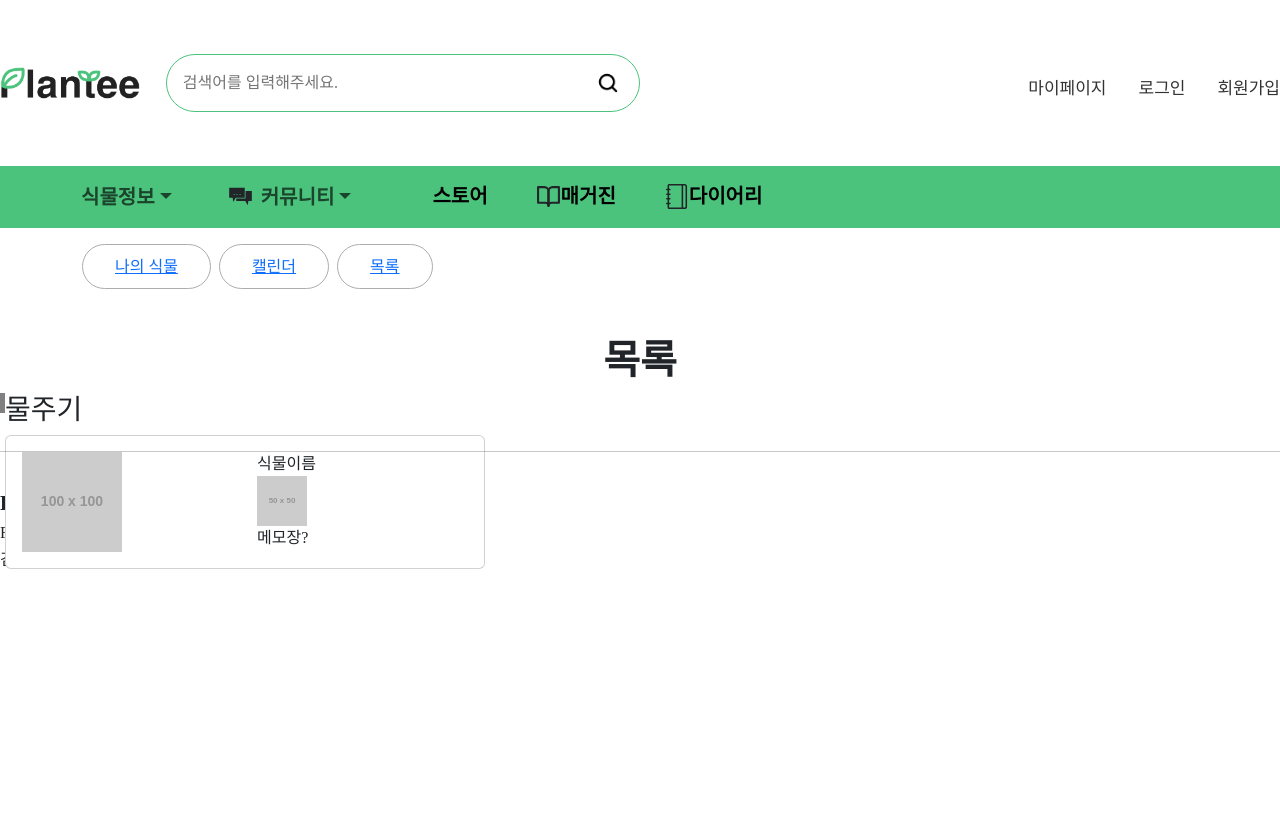
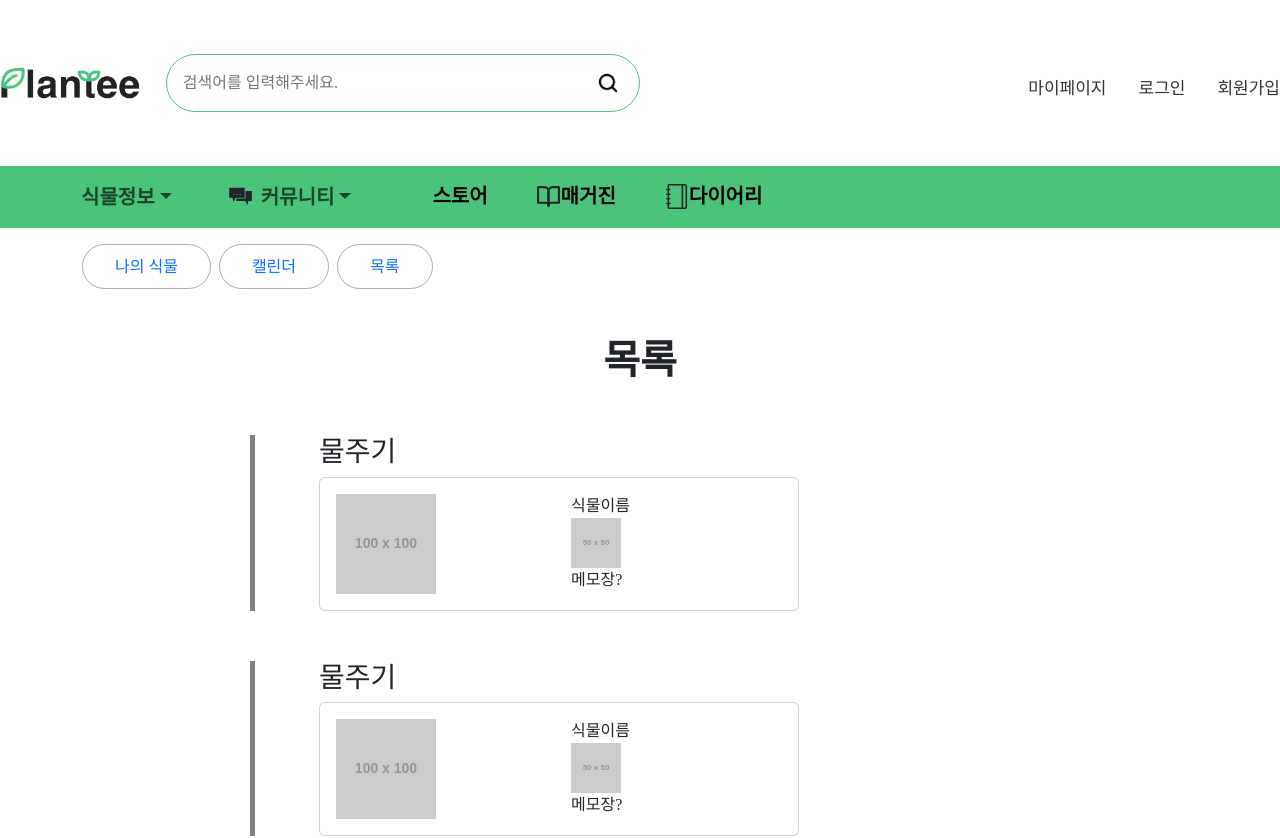
Before and after one commit to Plantee-2023/Plantee_front, a React (Create React App) app: page /diary/diarylist in a window 1280 px wide. Shown: the top 838 px of the page. Before the commit the page ends 800 px from the top, so only its background shows below. Built offline with nearby package versions, Linux system fonts and the light colour scheme; some icons are missing; a web font is replaced by a local one.

Commit message:
Feat : 캘린더 수정, 리스트 추가

```diff
--- a/src/component/diary/Diary.css
+++ b/src/component/diary/Diary.css
@@ -1,24 +1,40 @@
 .diary_wrap {width: 100%; margin: 0 auto;}
 .diary_contents {width: 1280px; margin: 0 auto;}
 
+/* diaryMainPage*/
+.diarymain_card{margin: 0 auto;}
+
+/* diaryListPage*/
+/* .diarylist_card{margin: 50px;} */
+
 /* 검색창 */
-.menu_left {display: flex; align-items: center;}
-
-.diary_searchwrap {margin-left: 4%; width: 500px;}
-.diary_searchinputwrap {border: 1px solid #4cc37c; padding: 3%; border-radius: 40px;}
+.diary_searchwrap {width: 600px; margin: 0 auto; padding: 2rem;}
+.diary_searchinputwrap {border: 1px solid #4cc37c; padding: 2%; border-radius: 40px;}
 .diary_searchinput {width: 88%; border: none;}
 input:focus {outline:none;}
 
 .diary_searchbtn {border: none; background: none;}
 .diary_searchbtn img {width: 26px; height: 26px; margin-left: 70%;}
 
+.diary_dayline {width: 60%; margin: 0 auto;}
+.diary_detail a {text-decoration: none; color: black;}
+.diary_icon_sun {margin-top: 1rem;}
+
 /* 목록 세로선 */
 .line {
     border-left: thick solid gray; /* 오른쪽에만 선 부여 */
-    height: 20px; /* 높이로 조절 */
+    height: auto; /* 높이로 조절 */
+    margin-left: 250px;
+    padding-left: 5%;
+    margin-top: 50px;
   }
 
+/* 상단 태그 */
 .diary_btn {background-color: #fff; border: 1px solid #adadad; border-radius: 2rem; margin-right: 0.5rem; padding: 0.6rem 2rem 0.6rem 2rem;}
+.diary_btn a {text-decoration: none;}
+
+/* 목록 리스트 */
+
 
 /* 캘린더 */
 button {
@@ -26,15 +42,17 @@ button {
 }
 
 .diary {
-  width: 600px;
-  height: 400px;
-  margin: auto;
-  padding: 20px 20px;
+  width: 1000px;
+  height: 910px;
+  margin: 3rem auto;
+  padding: 40px 40px;
   border: 1px solid rgba(128, 128, 128, 0.267);
+
+  /*
   position: absolute;
   left: 50%;
   top: 50%;
-  transform: translate(-50%, -50%);
+  transform: translate(-50%, -50%);*/
 }
 
 .diary .title {
@@ -50,21 +68,25 @@ button {
 }
 
 .diary .title .pagination {
-  margin-left: auto;
+  margin: 0 auto;
   align-self: center;
 }
+
 .diary .title .pagination button {
-  margin: 0 10px;
+  margin: 0 50px 0 50px;
   border: none;
   background: none;
 }
 
+.pagination select {margin: 1rem; padding: 0.4rem;}
+
 .diary .week {
   display: flex;
+  margin-top: 2rem;
 }
 
 .diary .week .weekday {
-  width: calc(500px / 7);
+  width: calc(1000px / 7);
   text-align: center;
 }
 
@@ -77,14 +99,14 @@ button {
 }
 
 .diary .date {
-  margin-top: 20px;
+  margin-top: 40px;
 }
 
 .diary .date .weekday {
-  width: calc(500px / 7);
+  width: calc(910px / 7);
   float: left;
   text-align: center;
-  height: 50px;
+  height: 140px;
   line-height: 50px;
 }
 
@@ -97,8 +119,9 @@ button {
 }
 
 .diary .date .today {
-  background-color: rgb(88, 111, 187);
-  color: white;
+  background-color: rgba(252, 252, 145, 0.63);
   font-weight: 700;
-  border-radius: 50%;
+
+  /*border-radius: 80rem;
+  color: white;*/
 }
--- a/src/component/diary/DiaryCalendar.jsx
+++ b/src/component/diary/DiaryCalendar.jsx
@@ -7,6 +7,7 @@ import DiaryTag from "./DiaryTag";
 const cx = classNames.bind(Diary);
 
 const DiaryCalendar = () => {
+
     const today = {
         year: new Date().getFullYear(), //오늘 연도
         month: new Date().getMonth() + 1, //오늘 월
@@ -162,19 +163,21 @@ const DiaryCalendar = () => {
     }, [selectedYear, selectedMonth, dateTotalCount]);
 
     return (
-        <div>
+        <div className="diary_wrap">
+            <div className="diary_contents">
                 <div className='mt-3'>
                     <Container>
                         <DiaryTag />
                     </Container>
                 </div>
+                <h1 className="text-center mt-5">나의 달력</h1>
                 <div className="diary">
                     <div className="title">
-                    <h3>
-                        {yearControl()}년 {monthControl()}월
-                    </h3>
                         <div className="pagination">
                             <button onClick={prevMonth}>◀︎</button>
+                            <h3>
+                                {yearControl()} {monthControl()}
+                            </h3>
                             <button onClick={nextMonth}>▶︎</button>
                         </div>
                     </div>
@@ -182,6 +185,7 @@ const DiaryCalendar = () => {
                     <div className="date">{returnDay()}</div>
                 </div>
             </div>
+        </div>
     );
 };
 
--- a/src/component/diary/DiaryList.jsx
+++ b/src/component/diary/DiaryList.jsx
@@ -4,20 +4,45 @@ import DiaryTag from './DiaryTag'
 
 const DiaryList = () => {
     return (
-        <div>
+        <div className='diary_wrap'>
+            <div className='diary_contents'>
                 <div className='mt-3'>
                     <Container>
                         <DiaryTag />
                     </Container>
                 </div>
-            <div className='plant_wrap'>
-                <div className='plant_contents'>
                 <div className='mt-5 text-center'>
                     <h1><b>목록</b></h1>
                 </div>
                 <div className='line'>
                     <h3>물주기</h3>
-                            <Card style={{ width: '30rem' }}>
+                    <div className='diarylist_cardgroup'>
+                        <Card style={{ width: '30rem' }} className='diarylist_card'>
+                            <CardBody>
+                                <Row>
+                                    <Col>
+                                        <img src="http://via.placeholder.com/100x100" alt='plante' />
+                                    </Col>
+                                    <Col>
+                                        <form>
+                                            식물이름
+                                        </form>
+                                        <form>
+                                            <img src="http://via.placeholder.com/50x50" alt='plante' />
+                                        </form>
+                                        <form>
+                                            메모장?
+                                        </form>
+                                    </Col>
+                                </Row>
+                            </CardBody>
+                        </Card>
+                    </div>
+                </div>
+                <div className='line'>
+                    <h3>물주기</h3>
+                    <div className='diarylist_cardgroup'>
+                        <Card style={{ width: '30rem' }} className='diarylist_card'>
                             <CardBody>
                                 <Row>
                                     <Col>
--- a/src/component/diary/DiaryMain.jsx
+++ b/src/component/diary/DiaryMain.jsx
@@ -5,19 +5,18 @@ import DiaryTag from './DiaryTag';
 const DiaryMain = () => {
 
     return (
-        <div>
+        <div className='diary_wrap'>
+            <div className='diary_contents'>
                 <div className='mt-3'>
                     <Container>
                         <DiaryTag />
                     </Container>
                 </div>
-            <div className='plant_wrap'>
-                <div className='plant_contents'>
-                    <div className='mt-5'>
+                    <div className='diary_searchwrap'>
                         <form>
-                            <InputGroup className='menu_searchinputwrap'>
-                                <input type='search' className='menu_searchinput' placeholder='검색어를 입력해주세요.' />
-                                <button className='menu_searchbtn' type='submit'><img src='/image/search_icon.png' /></button>
+                            <InputGroup className='diary_searchinputwrap'>
+                                <input type='search' className='diary_searchinput' placeholder='검색어를 입력해주세요.' />
+                                <button className='diary_searchbtn' type='submit'><img src='/image/search_icon.png' /></button>
                             </InputGroup>
                         </form>
                     </div>
@@ -25,14 +24,14 @@ const DiaryMain = () => {
                             <Button>등록하기</Button>
                         </div>
                         <div className='text-center'>
-                        <div className='my-5'>
+                            <div className='diary_detail my-5'>
                                 <a href='/diary/diarymain/read'>
                                     <Row>
                                         <Col>
                                             <br />
                                             <h1>D-day</h1>
-                                        <hr />
-                                        <p>
+                                            <hr className='diary_dayline'/>
+                                            <p className='diary_icon_sun'>
                                                 <img src="http://via.placeholder.com/50x50" alt='plante' />
                                             </p>
                                             <p>
@@ -49,8 +48,8 @@ const DiaryMain = () => {
                                     </Row>
                                 </a>
                             </div>
-                        <div>
-                            <Card style={{ width: '25rem' }}>
+                            <div className='diarymain_cardgroup'>
+                                <Card style={{ width: '25rem' }} className='diarymain_card'>
                                     <Card.Body>
                                         <Row>
                                             <Col md='2'>
@@ -66,7 +65,6 @@ const DiaryMain = () => {
                     </div>
             </div>
         </div>
-        </div>
     );
 };
 
--- a/src/component/diary/DiaryTag.jsx
+++ b/src/component/diary/DiaryTag.jsx
@@ -2,13 +2,11 @@ import React from 'react'
 
 const DiaryTag = () => {
     return (
-        <div>
-            <div className='plant_wrap'>
-                <div className='plant_contents'>
-                    <button className='filter_btn'><a href='/diary/diarymain'>나의 식물</a></button>
-                    <button className='filter_btn'><a href='/diary/diarycalendar'>캘린더</a></button>
-                    <button className='filter_btn'><a href='/diary/diarylist'>목록</a></button>
-                </div>
+        <div className='diary_wrap'>
+            <div className='diary_contents'>
+                <button className='diary_btn'><a href='/diary/diarymain'>나의 식물</a></button>
+                <button className='diary_btn'><a href='/diary/diarycalendar'>캘린더</a></button>
+                <button className='diary_btn'><a href='/diary/diarylist'>목록</a></button>
             </div>
         </div>
     )
```
Lines whose indentation alone changed are shown as unchanged.
